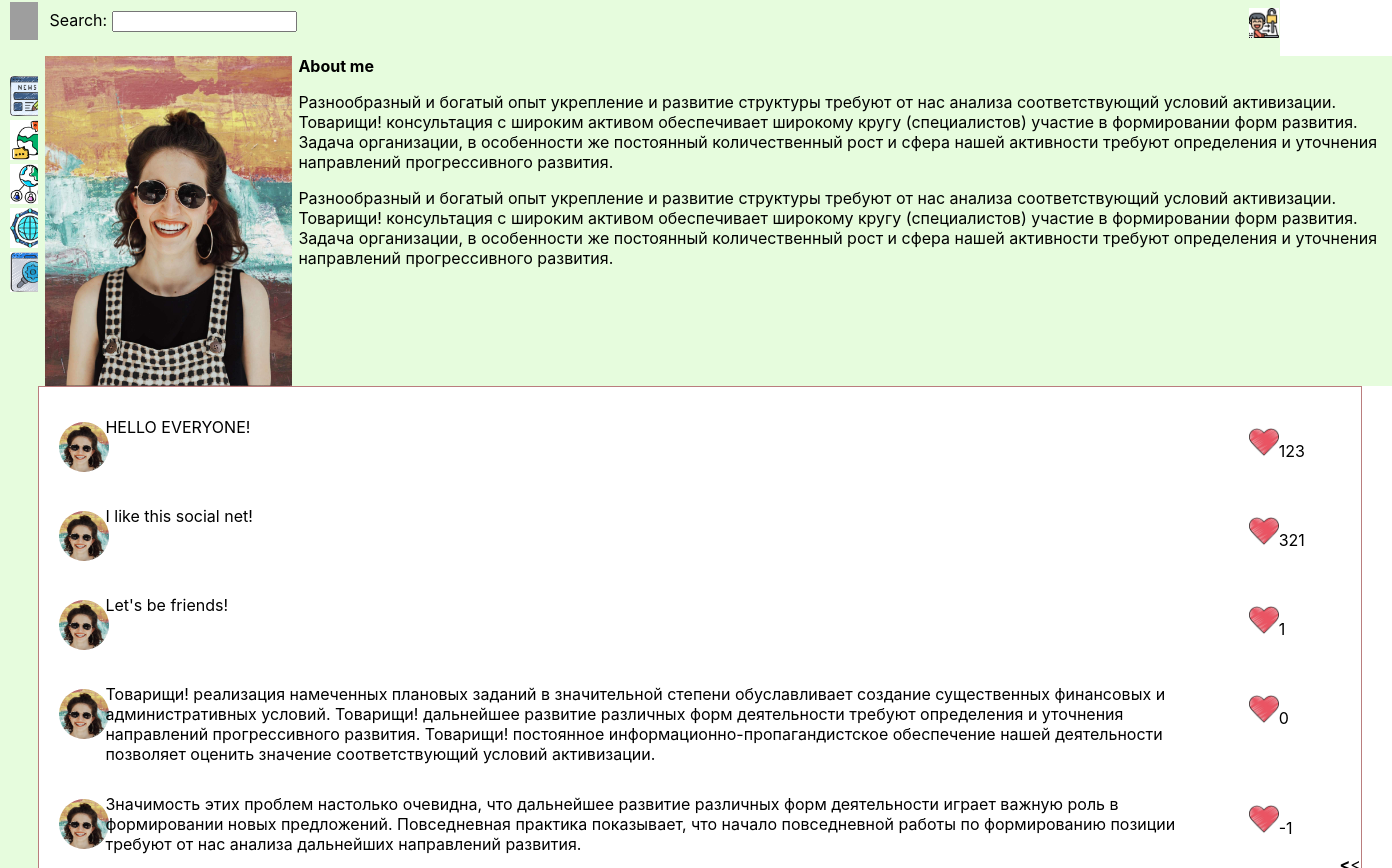
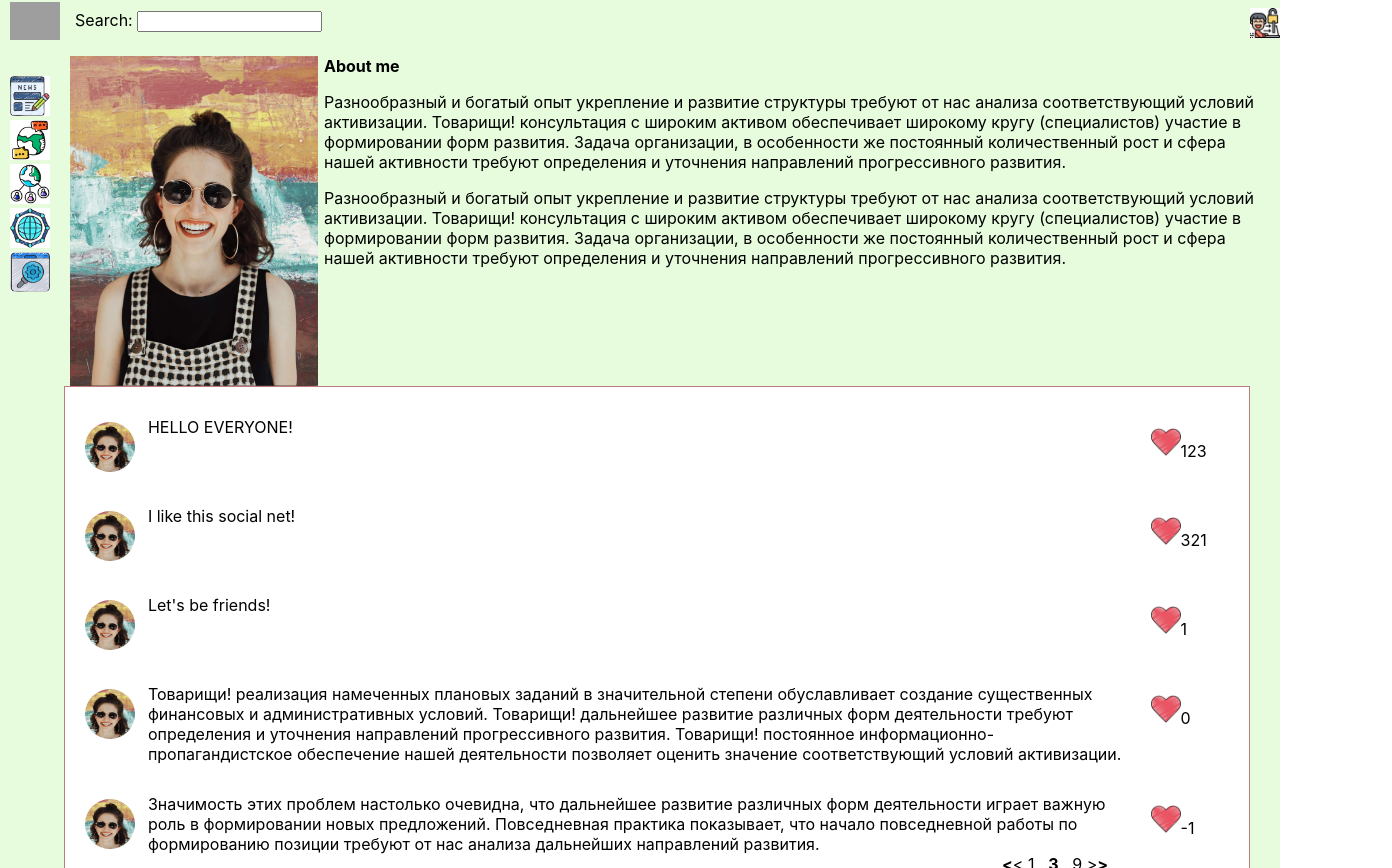
Before and after one commit to leikoman/first-react-app, a React (Create React App) app: page / in a window 1280 px wide. Shown: the top 868 px of the page, 1392 px wide, since content can reach past the window. Built offline with nearby package versions, Linux system fonts and the light colour scheme; grey boxes are pictures that could not be loaded.

Commit message:
bugs fixes, update packages

```diff
--- a/package.json
+++ b/package.json
@@ -8,7 +8,7 @@
     "@testing-library/user-event": "^13.5.0",
     "react": "^17.0.2",
     "react-dom": "^17.0.2",
-    "react-scripts": "5.0.0",
+    "react-scripts": "^2.1.3",
     "web-vitals": "^2.1.4"
   },
   "scripts": {
--- a/src/App.css
+++ b/src/App.css
@@ -7,10 +7,10 @@
   "logo search-bar"
   "n c";
   grid-template-rows: 6% 94%;
-  grid-template-columns: 3% 97%;
+  grid-template-columns: 5% 95%;
 }
 
 .app-wrapper-content {
-  grid-area: c;
-  background-color: rgb(230, 252, 221);
+    grid-area: c;
+    background-color: rgb(230, 252, 221);
 }
--- a/src/Components/Base/SearchBar/SearchBar.module.css
+++ b/src/Components/Base/SearchBar/SearchBar.module.css
@@ -6,7 +6,6 @@
     padding-left: 5px;
     grid-template-areas:
     "search login";
-    grid-template-rows: 100%;
     grid-template-columns: 97% 3%;
     background-color: rgb(230, 252, 221);
   }
--- a/src/Components/Profile/MyPosts/MyPosts.module.css
+++ b/src/Components/Profile/MyPosts/MyPosts.module.css
@@ -5,5 +5,5 @@
     background-color: white;
 }
 .myposts text{
-    margin-left: 1300px;
+    margin-left: 937px;
 }
--- a/src/Components/Profile/MyPosts/Post/Post.module.css
+++ b/src/Components/Profile/MyPosts/Post/Post.module.css
@@ -3,6 +3,6 @@
   display: grid;
   grid-template-areas:
   "ava text-post like";
-  grid-template-columns: 5% 85% 10%;
+  grid-template-columns: 7% 83% 10%;
   margin-top: 30px;
 }
--- a/src/Components/Profile/MyPosts/Post/Text/Text.module.css
+++ b/src/Components/Profile/MyPosts/Post/Text/Text.module.css
@@ -1,3 +1,3 @@
-.ava {
+.text {
     grid-area: text-post;
 }
--- a/src/Components/Profile/Profile.module.css
+++ b/src/Components/Profile/Profile.module.css
@@ -1,8 +1,7 @@
 .content {
     display: grid;
-    grid-template-columns: "100%";
     grid-template-rows: "15% 85%";
     grid-template-areas:
-    "bio"
-    "myposts";
-  }
+        "bio"
+        "myposts";
+}
```
Also changed, not shown: 1 other file (tests, documents, lock files or other folders).
